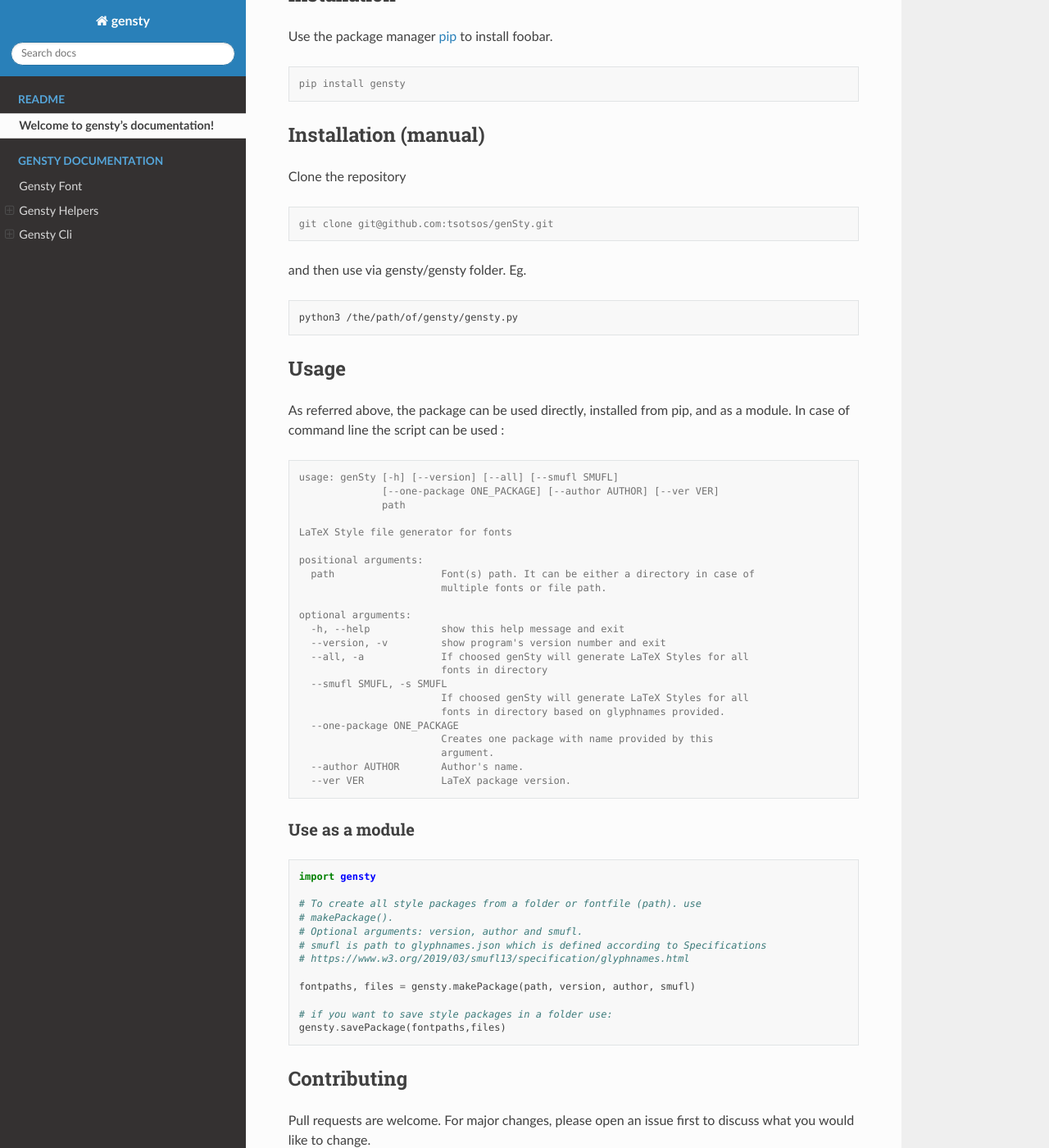
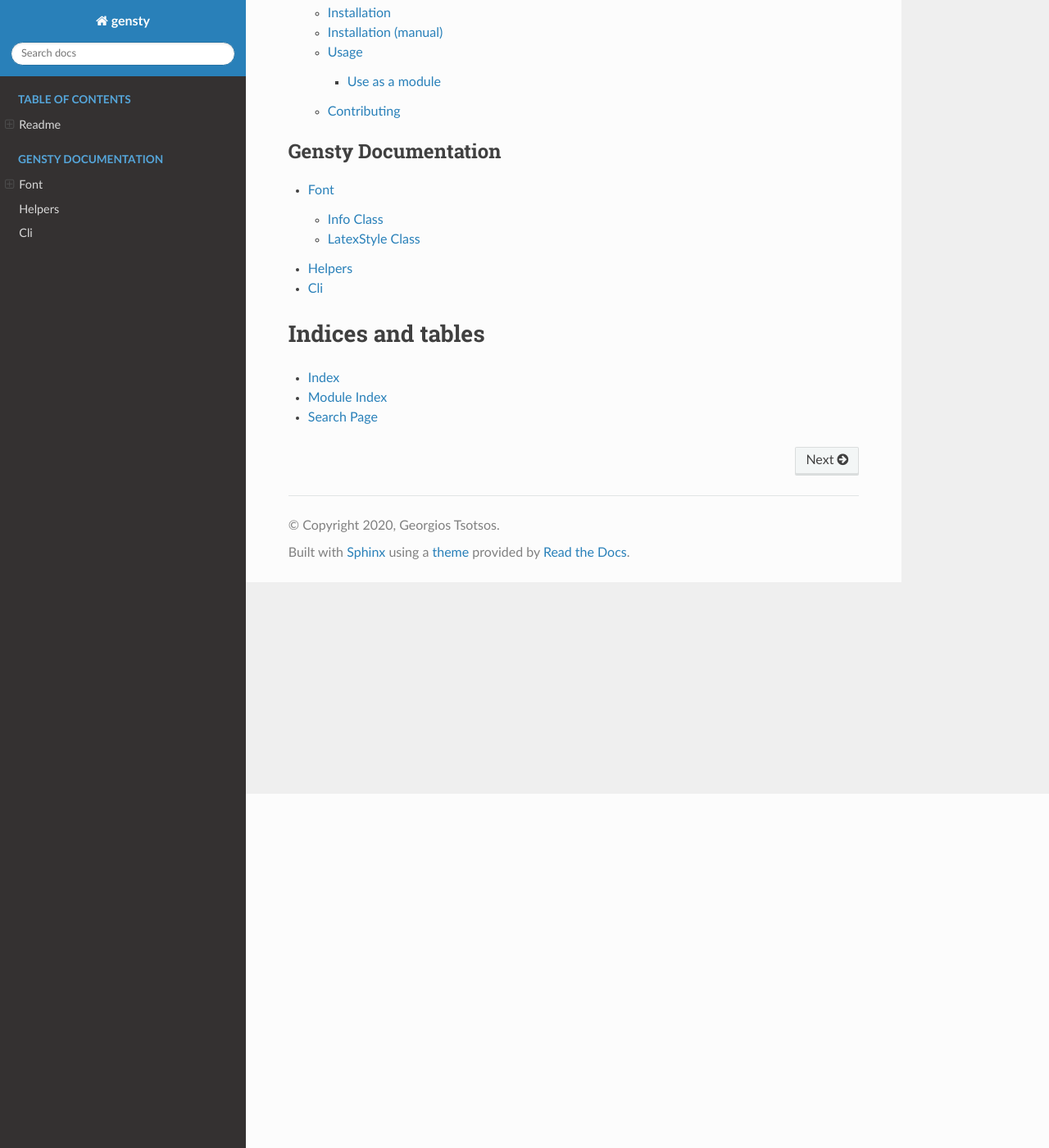
Before and after one commit to tsotsos/genSty, a Sphinx documentation site: the page built from docs/index.rst, in a window 1280 px wide and 1400 px high, scrolled down 432 px. Shown: the whole window at 82% size. Built offline with Sphinx 7.4.7 and the Read the Docs theme 2.0.0, drawn with Linux system fonts in a browser that asks for light colours; the version number could not be read and is left out; some of the changed text lies outside the part shown.

Commit message:
Changes to a new documenation format.
Signed-off-by: Georgios Tsotsos <tsotsos@gmail.com>

```diff
--- /dev/null
+++ b/docs/README.rst
@@ -0,0 +1 @@
+.. mdinclude:: ../README.md
--- a/docs/gensty_cli.rst
+++ b/docs/gensty_cli.rst
@@ -1,8 +1,5 @@
-Gensty Cli
+Cli
 ==============
-
-Module contents
----------------
 
 .. automodule:: gensty.cli
     :members:
--- a/docs/gensty_font.rst
+++ b/docs/gensty_font.rst
@@ -1,7 +1,20 @@
-Gensty Font
+Font
 ==============
-.. automodule:: gensty.font
+
+Info Class
+---------------
+
+.. autoclass:: gensty.font.Info
     :members:
     :undoc-members:
     :show-inheritance:
     :private-members:
+
+LatexStyle Class
+----------------
+
+.. autoclass:: gensty.font.LaTeXstyle
+    :members:
+    :undoc-members:
+    :show-inheritance:
+    :private-members:
--- a/docs/gensty_helpers.rst
+++ b/docs/gensty_helpers.rst
@@ -1,8 +1,5 @@
-Gensty Helpers
+Helpers
 ==============
-
-Module contents
----------------
 
 .. automodule:: gensty.helpers
     :members:
--- a/docs/index.rst
+++ b/docs/index.rst
@@ -5,13 +5,23 @@
 
 Welcome to gensty's documentation!
 ==================================
-.. mdinclude:: ../README.md
+
+GenSty is a LaTex style package generator for OpenType fonts (otf/ttf) which
+supports W3C SMuFL notation. With gensty you can generate your LaTeX package
+based on any OpenType font; the generator parses ttf/otf files and creates
+LaTeX commands for all Unicode Symbols.
+In the case of SMuFL fonts, you can also include the glyphnames.json file,
+so it will create friendlier names and include “Private Use” symbols.
+
+`SMuFL specifications <https://www.w3.org/2019/03/smufl13/>`_
+
 
 .. toctree::
-    :caption: Readme
-    :maxdepth: 4
+   :caption: Table of Contents
+   :name: mastertoc
+   :maxdepth: 4
 
-    self
+   Readme<README>
 
 .. toctree::
    :caption: Gensty Documentation
@@ -21,7 +31,6 @@
    gensty_helpers
    gensty_cli
 
-
 Indices and tables
 ==================
 
```
